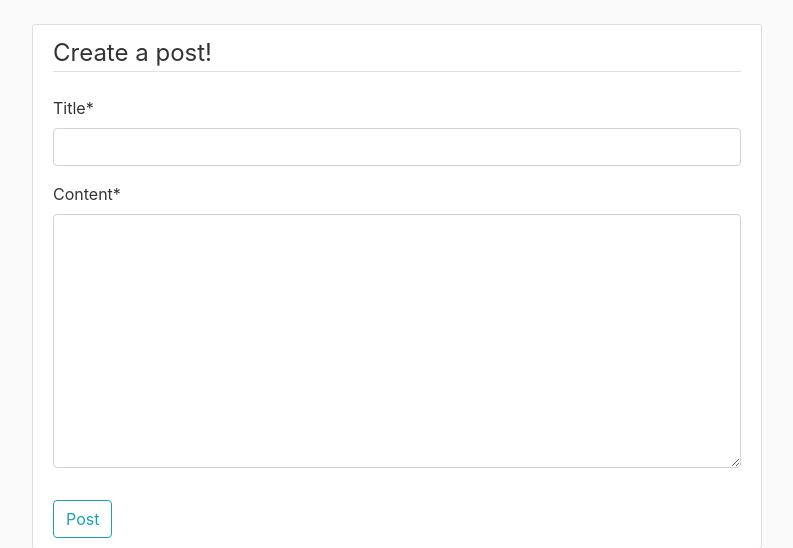
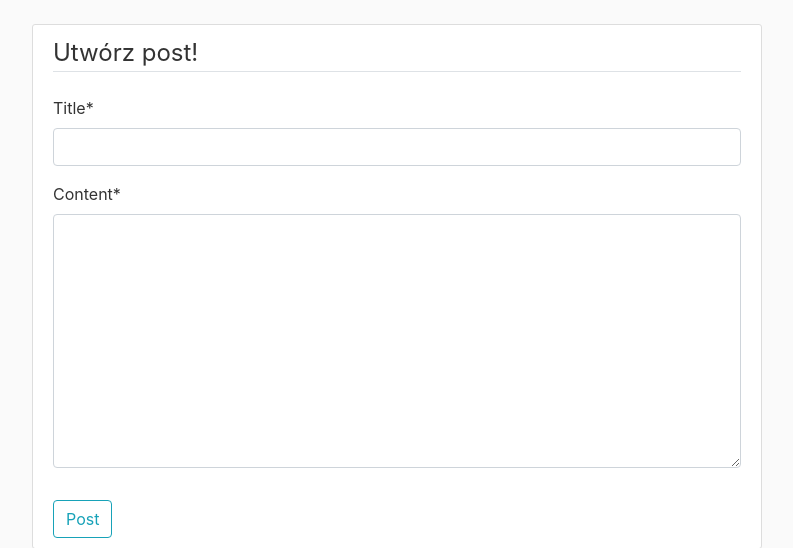
Before and after one commit to WaterThePeople/django_test_project, a Django app: page /post/new/ in a window 1280 px wide. Shown: the part 56-604 px from the top of the page, without its empty margins (53-846 px from the left). Run offline with Django 3.2, Linux system fonts and the light colour scheme; a user stored in the database is signed in; some libraries are stand-ins or nearby versions.

Commit message:
Update post_form.html

```diff
--- a/home_page/templates/home_page/post_form.html
+++ b/home_page/templates/home_page/post_form.html
@@ -6,7 +6,7 @@
             {%csrf_token %}
             <fieldset class="form-group">
                 <legend class="border-bottom mb-4">
-                    Create a post!
+                    Utwórz post!
                 </legend>
                 {{form|crispy}}
             </fieldset>
```
